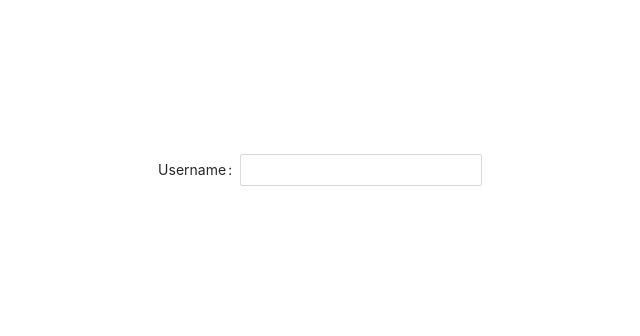
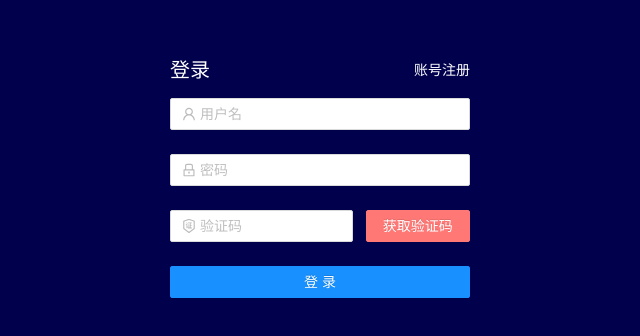
Before and after one commit to StudyFTB/react-app, a React app: page / in a window 1280 px wide. Shown: the part 218-554 px from the top of the page, without its empty margins (320-960 px from the left). Built offline with nearby package versions, Linux system fonts and the light colour scheme.

Commit message:
fix: 登录注册

```diff
--- /dev/null
+++ b/src/views/login/LoginForm.js
@@ -0,0 +1,63 @@
+import React from 'react';
+import './index.scss';
+import { Form, Input, Button, Row, Col } from 'antd';
+import { UserOutlined, LockOutlined, VerifiedOutlined } from '@ant-design/icons';
+
+export default class LoginForm extends React.Component {
+  constructor(props) {
+    super(props);
+    this.state = {};
+  }
+
+  onFinish = (values) => {
+    console.log('Received values of form: ', values);
+  };
+
+  handleCLick = () => {
+    this.props.onSpanClick('register');
+  }
+
+  render() {
+    return (
+      <div>
+        <header>
+          <span>登录</span>
+          <span onClick={this.handleCLick}>账号注册</span>
+        </header>
+        <Form
+          name="normal_login"
+          initialValues={{ remember: true }}
+          onFinish={this.onFinish}
+        >
+          <Form.Item name="username" rules={[{ required: true, message: '请输入用户名' }]} >
+            <Input prefix={<UserOutlined className="site-form-item-icon" />} placeholder="用户名" />
+          </Form.Item>
+          <Form.Item name="password" rules={[{ required: true, message: '请输入密码！' }]} >
+            <Input
+              prefix={<LockOutlined className="site-form-item-icon" />}
+              type="password"
+              placeholder="密码"
+            />
+          </Form.Item>
+          <Form.Item name="varification" rules={[{ required: true, message: '请输入验证码！' }]} >
+            <Row gutter={13}>
+                <Col span={15}>
+                  <Input
+                    prefix={<VerifiedOutlined className="site-form-item-icon" />}
+                    type="text"
+                    placeholder="验证码"
+                  />
+                </Col>
+                <Col span={9}>
+                  <Button danger type="primary" block>获取验证码</Button>
+                </Col>
+            </Row>
+          </Form.Item>
+          <Form.Item name="submit">
+            <Button type="primary" htmlType="submit" block>登录</Button>
+          </Form.Item>
+        </Form>
+      </div>
+    )
+  }
+}
--- /dev/null
+++ b/src/views/login/RegisterForm.js
@@ -0,0 +1,71 @@
+import React from 'react';
+import './index.scss';
+import { Form, Input, Button, Row, Col } from 'antd';
+import { UserOutlined, LockOutlined, VerifiedOutlined } from '@ant-design/icons';
+
+export default class RegisterForm extends React.Component {
+  constructor(props) {
+    super(props);
+    this.state = {};
+  }
+
+  onFinish = (values) => {
+    console.log('Received values of form: ', values);
+  };
+
+  handleCLick = () => {
+    this.props.onSpanClick('login');
+  }
+
+  render() {
+    return (
+      <div>
+        <header>
+          <span>注册</span>
+          <span onClick={this.handleCLick}>账号登录</span>
+        </header>
+        <Form
+          name="normal_login"
+          initialValues={{ remember: true }}
+          onFinish={this.onFinish}
+        >
+          <Form.Item name="username" rules={[{ required: true, message: '请输入用户名' }]} >
+            <Input prefix={<UserOutlined className="site-form-item-icon" />} placeholder="用户名" />
+          </Form.Item>
+          <Form.Item name="password" rules={[{ required: true, message: '请输入密码！' }]} >
+            <Input
+              prefix={<LockOutlined className="site-form-item-icon" />}
+              type="password"
+              placeholder="密码"
+            />
+          </Form.Item>
+          <Form.Item name="password1" rules={[{ required: true, message: '请输入密码！' }]} >
+            <Input
+              prefix={<LockOutlined className="site-form-item-icon" />}
+              type="password"
+              placeholder="密码"
+            />
+          </Form.Item>
+          <Form.Item name="varification" rules={[{ required: true, message: '请输入验证码！' }]} >
+            <Row gutter={13}>
+                <Col span={15}>
+                  <Input
+                    prefix={<VerifiedOutlined className="site-form-item-icon" />}
+                    type="text"
+                    placeholder="验证码"
+                  />
+                </Col>
+                <Col span={9}>
+                  <Button danger type="primary" block>获取验证码</Button>
+                </Col>
+            </Row>
+
+          </Form.Item>
+          <Form.Item name="submit">
+            <Button type="primary" htmlType="submit" block>注册</Button>
+          </Form.Item>
+        </Form>
+      </div>
+    )
+  }
+}
--- a/src/views/login/index.js
+++ b/src/views/login/index.js
@@ -1,16 +1,29 @@
 import React from 'react';
 import './index.scss';
-import { Form, Input } from 'antd';
+
+import LoginForm from './LoginForm';
+import RegisterForm from './RegisterForm';
 
 export default class Login extends React.Component {
+  constructor(props) {
+    super(props);
+    this.state = {
+      formType: 'login'
+    }
+  }
+
+  changeType = (type) => {
+    this.setState({
+      formType: type
+    })
+  }
+
   render() {
     return (
       <div className="container">
-        <Form>
-          <Form.Item label="Username" name="username" >
-            <Input autoComplete={false} />
-          </Form.Item>
-        </Form>
+        {
+          this.state.formType === 'login' ? <LoginForm onSpanClick={this.changeType}></LoginForm> : <RegisterForm onSpanClick={this.changeType}></RegisterForm>
+        }
       </div>
     )
   }
--- a/src/views/login/index.scss
+++ b/src/views/login/index.scss
@@ -1,10 +1,25 @@
 .container {
-  position: fixed;
-  top: 0;
-  right: 0;
-  bottom: 0;
-  left: 0;
+  height: 100vh;
   display: flex;
   justify-content: center;
   align-items: center;
+  background-color: #00004d;
+  &>div {
+    width: 300px;
+    color: #fff;
+  }
+  header {
+    line-height: 56px;
+    display: flex;
+    justify-content: space-between;
+    span:nth-child(1) {
+      font-size: 20px;
+    }
+    span:nth-child(2) {
+      font-size: 14px;
+    }
+  }
+  .site-form-item-icon {
+    color: #bbb;
+  }
 }
```
